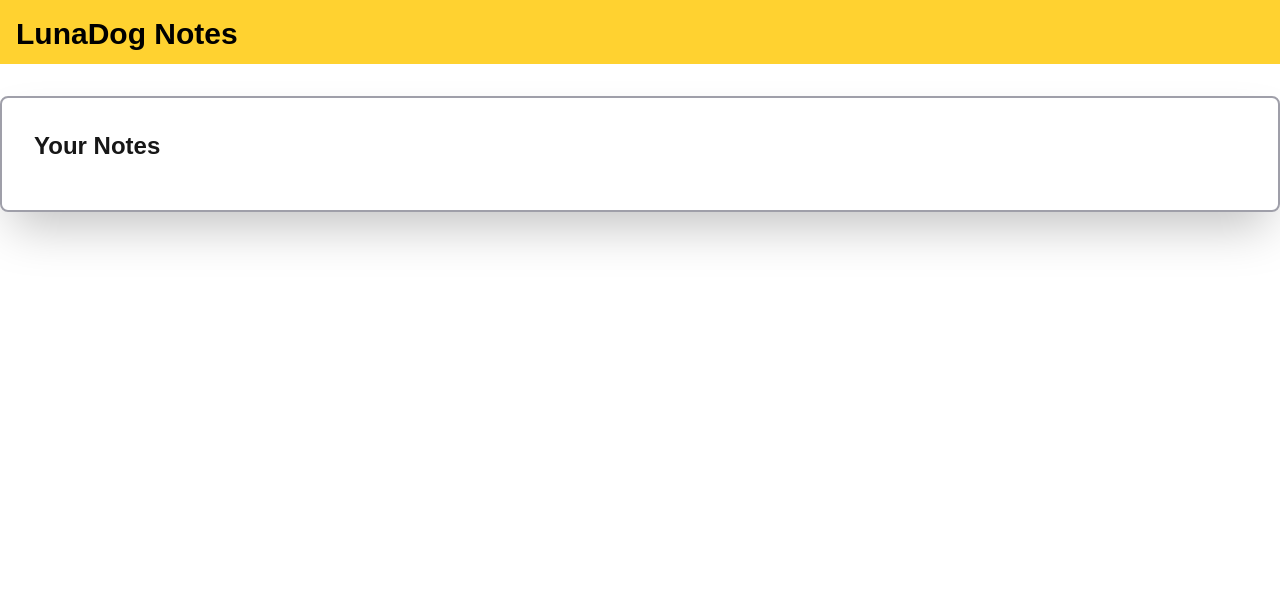
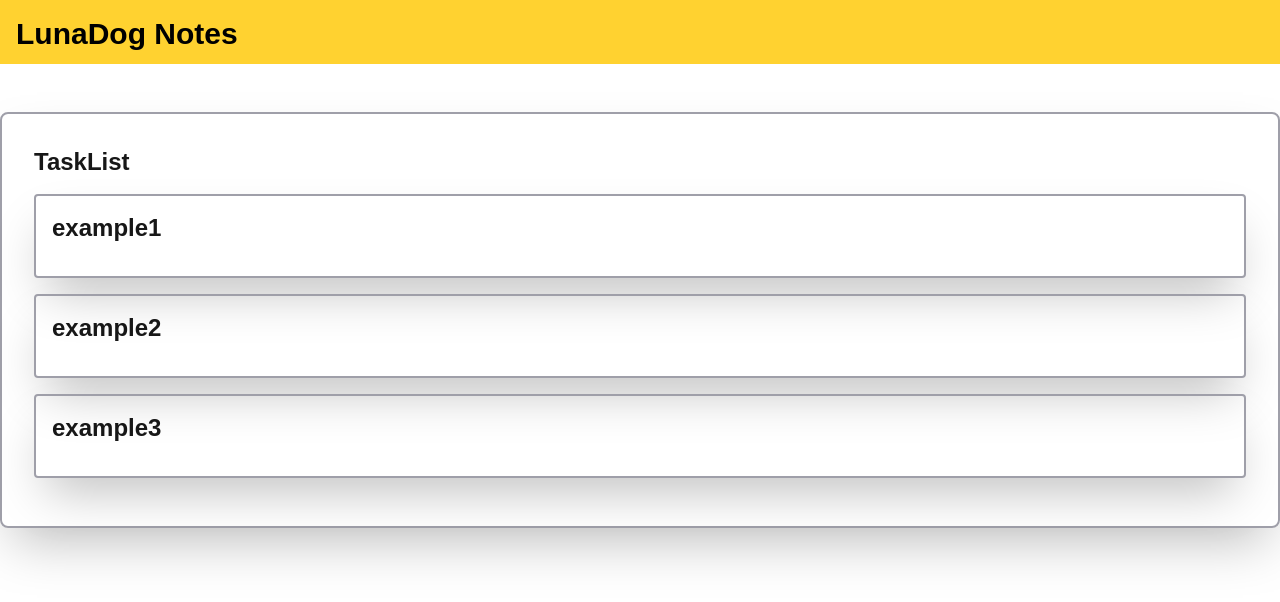
Before and after one commit to nomorepinto/NextJSPractice-NoteTakingApp-, a Next.js app: page / in a window 1280 px wide. Shown: the top 602 px of the page. Built offline with nearby package versions, Linux system fonts and the light colour scheme.

Commit message:
added note bullet

```diff
--- a/src/components/NoteBody.tsx
+++ b/src/components/NoteBody.tsx
@@ -1,7 +1,14 @@
+import NoteBullet from "./NoteBullet";
+
+let notes : string[] = ["example1", "example2", "example3"];
+
 function NoteBody(){
     return(
-    <div className="container mx-auto p-8 border-2 border-zinc-400 rounded-lg mt-8 shadow-2xl p-8">
-        <h2 className="text-2xl font-bold mb-4">Your Notes</h2>
+    <div className="container mx-auto border-2 border-zinc-400 rounded-lg my-12 shadow-2xl p-8">
+        <h2 className="text-2xl font-bold mb-4">TaskList</h2>
+        {notes.map((note) => (
+            <NoteBullet key={note} note={note} />
+        ))}
     </div>
     )
 }
--- /dev/null
+++ b/src/components/NoteBullet.tsx
@@ -0,0 +1,8 @@
+function NoteBullet({note} : {note: string}){
+    return(
+    <div className="container mx-auto border-2 border-zinc-400 rounded-sm mx-2 my-4 shadow-2xl p-4">
+        <h2 className="text-2xl font-bold mb-4">{note}</h2>
+    </div>
+    )
+}
+export default NoteBullet;
```
